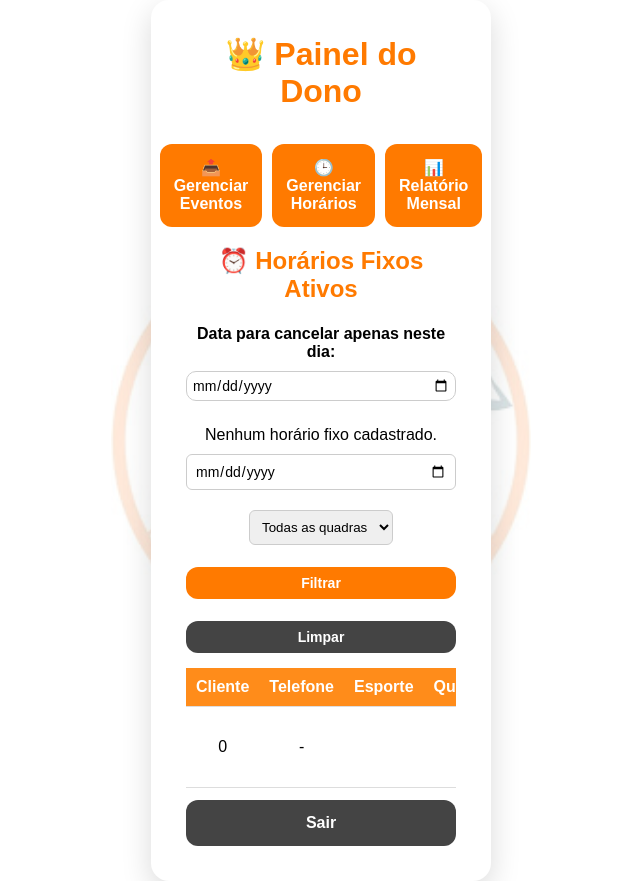
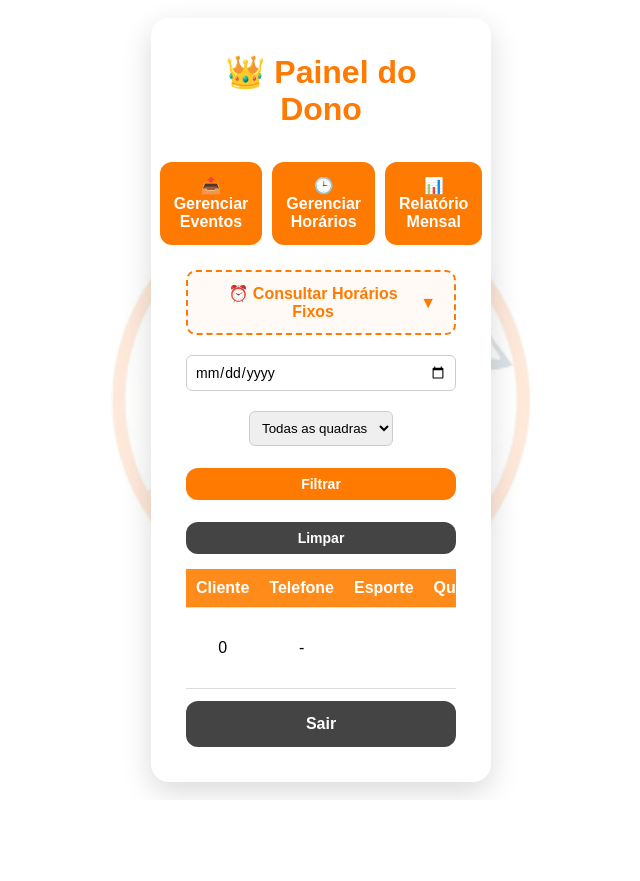
Before and after one commit to Luann2701/projeto-app1, a Flask app: page /painel_dono in a window 1280 px wide. Shown: the whole page, without its empty margins (319-959 px from the left). After the commit the page ends 798 px from the top, so only its background shows below. Run offline with Flask 3, Linux system fonts and the light colour scheme; the visitor is signed in with stand-in values (Sample User, id 1); data that the repository does not hold is empty; some libraries are stand-ins or nearby versions.

Commit message:
Ajustes no painel do dono

```diff
--- a/static/style.css
+++ b/static/style.css
@@ -621,3 +621,30 @@ img, video, iframe {
     max-width: 100%;
     height: auto;
 }
+
+.barra-fixos {
+    border: 2px dashed #ff7a00;
+    border-radius: 10px;
+    padding: 12px 18px;
+    margin: 25px 0 10px;
+    display: flex;
+    justify-content: space-between;
+    align-items: center;
+    cursor: pointer;
+    font-weight: bold;
+    color: #ff7a00;
+    background: #fffaf5;
+}
+
+.barra-fixos:hover {
+    background: #fff2e8;
+}
+
+.box-fixos {
+    margin-top: 15px;
+    transition: all 0.3s ease;
+}
+
+.oculto {
+    display: none;
+}
--- a/templates/painel_dono.html
+++ b/templates/painel_dono.html
@@ -12,12 +12,14 @@
 
     <h1>👑 Painel do Dono</h1>
 
+    <!-- ===== BOTÕES SUPERIORES ===== -->
     <div style="margin-bottom:20px; display:flex; gap:10px; justify-content:center;">
         <a href="/admin/eventos" class="btn">📤 Gerenciar Eventos</a>
         <a href="/admin/horarios" class="btn">🕒 Gerenciar Horários</a>
         <a href="/admin/relatorio_mensal" class="btn">📊 Relatório Mensal</a>
     </div>
 
+    <!-- ===== FLASH MESSAGES ===== -->
     {% with messages = get_flashed_messages(with_categories=true) %}
         {% if messages %}
             {% for categoria, mensagem in messages %}
@@ -27,10 +29,14 @@
     {% endwith %}
 
     <!-- ================= HORÁRIOS FIXOS ================= -->
-    <div class="box-fixos">
-        <h2>⏰ Horários Fixos Ativos</h2>
+    <div class="barra-fixos" onclick="toggleFixos()">
+        <span>⏰ Consultar Horários Fixos</span>
+        <span id="icone-fixos">▼</span>
+    </div>
 
-        <!-- 📅 DATA PARA CANCELAR NO DIA -->
+    <div class="box-fixos oculto" id="fixosBox">
+
+        <!-- DATA PARA CANCELAR APENAS NO DIA -->
         <div style="margin-bottom:15px; text-align:center;">
             <label><strong>Data para cancelar apenas neste dia:</strong></label><br>
             <input type="date" id="data_cancelamento" style="padding:5px;">
@@ -53,7 +59,7 @@
                         </small>
                     </div>
 
-                    <!-- ❌ CANCELAR FIXO DEFINITIVO -->
+                    <!-- CANCELAR DEFINITIVO -->
                     <form method="POST"
                           action="/admin/cancelar_fixo_definitivo"
                           onsubmit="return confirm('Cancelar este horário FIXO definitivamente?');">
@@ -67,7 +73,7 @@
                     </form>
                 </div>
 
-                <!-- ❌ CANCELAR FIXO SOMENTE NO DIA -->
+                <!-- CANCELAR SOMENTE NO DIA -->
                 <form method="POST"
                       action="/admin/cancelar_fixo_dia"
                       onsubmit="return confirmarCancelamentoDia(this);"
@@ -84,14 +90,13 @@
 
             </li>
             {% endfor %}
-
         </ul>
         {% else %}
             <p>Nenhum horário fixo cadastrado.</p>
         {% endif %}
     </div>
 
-    <!-- ================= FILTROS DE RESERVAS ================= -->
+    <!-- ================= FILTROS ================= -->
     <form method="GET" class="filtros">
         <input type="date" name="data" value="{{ data_filtro or '' }}">
 
@@ -170,8 +175,16 @@
 
 </div>
 
-<!-- ✅ SCRIPT PARA PEGAR A DATA -->
+<!-- ================= SCRIPTS ================= -->
 <script>
+function toggleFixos() {
+    const box = document.getElementById("fixosBox");
+    const icone = document.getElementById("icone-fixos");
+
+    box.classList.toggle("oculto");
+    icone.textContent = box.classList.contains("oculto") ? "▼" : "▲";
+}
+
 function confirmarCancelamentoDia(form) {
     const data = document.getElementById("data_cancelamento").value;
 
```
